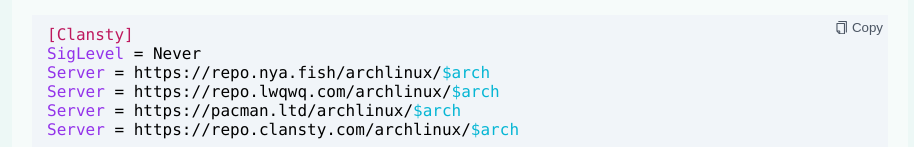
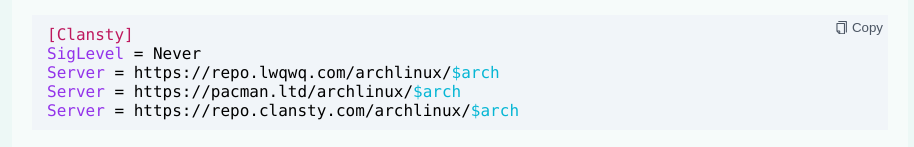
Before and after one commit to clansty/repo-frontpage, a React (Vite) app: page / in a window 1280 px wide. Shown: the part 227-374 px from the top of the page, without its empty margins (180-1094 px from the left). Built offline with nearby package versions, Linux system fonts and the light colour scheme; no server answers.

Commit message:
Update Codeblock.tsx

```diff
--- a/src/components/Codeblock.tsx
+++ b/src/components/Codeblock.tsx
@@ -20,8 +20,6 @@ export default () => {
             </CopyToClipboard>
             <pre><code><span className={styles.section}>[Clansty]</span>{'\n'}
                 <span className={styles.attr}>SigLevel</span> = Never{'\n'}
-                <span className={styles.attr}>Server</span> = https://repo.nya.fish/archlinux/<span
-                    className={styles.var}>$arch</span>{'\n'}
                 <span className={styles.attr}>Server</span> = https://repo.lwqwq.com/archlinux/<span
                     className={styles.var}>$arch</span>{'\n'}
                 <span className={styles.attr}>Server</span> = https://pacman.ltd/archlinux/<span
@@ -35,7 +33,6 @@ export default () => {
 
 const repoText = `[Clansty]
 SigLevel = Never
-Server = https://repo.nya.fish/archlinux/$arch
 Server = https://repo.lwqwq.com/archlinux/$arch
 Server = https://pacman.ltd/archlinux/$arch
 Server = https://repo.clansty.com/archlinux/$arch`
```
